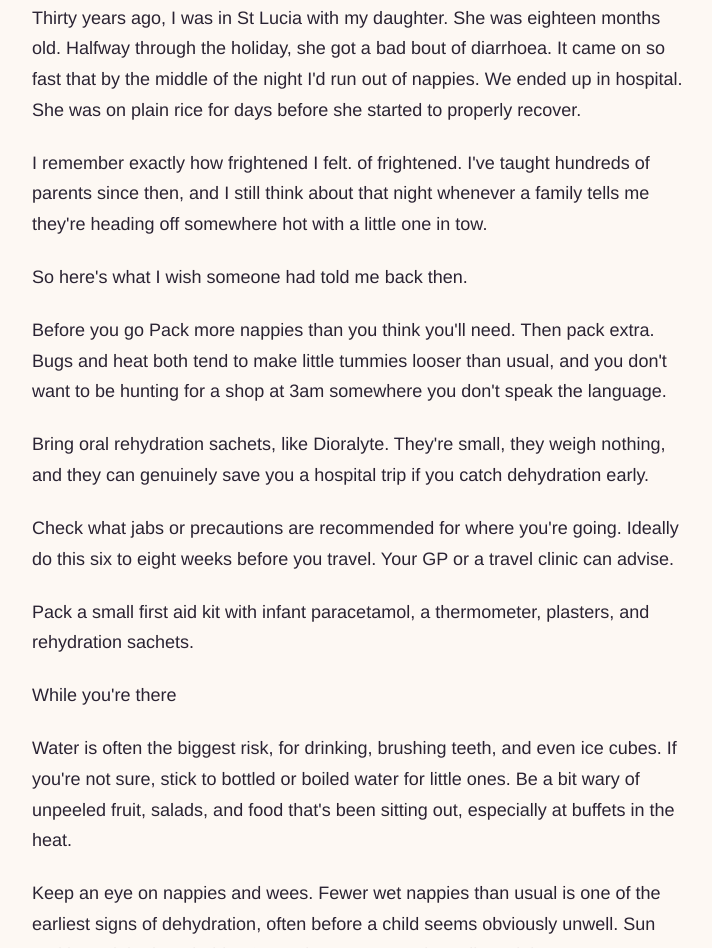
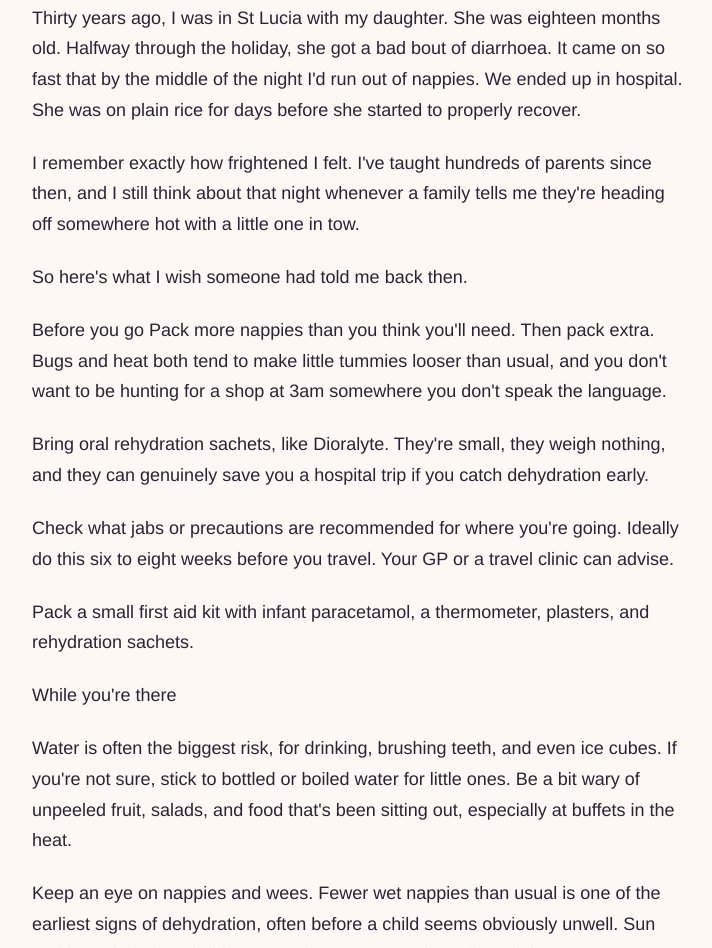
Before and after one commit to Teake1404/andchillax-website, an Eleventy site: page blog/_posts/keeping-your-little-one-well-on-holiday.md in a window 1280 px wide. Shown: the part 839-1787 px from the top of the page, without its empty margins (280-992 px from the left). Built offline with nearby package versions, Linux system fonts and the light colour scheme; Eleventy itself is replaced by a stand-in of ours; files that its build step writes are made by us from their sources.

Commit message:
Update Blog Post “keeping-your-little-one-well-on-holiday”

```diff
--- a/blog/_posts/keeping-your-little-one-well-on-holiday.md
+++ b/blog/_posts/keeping-your-little-one-well-on-holiday.md
@@ -16,7 +16,7 @@ cta_course: ""
 ---
 Thirty years ago, I was in St Lucia with my daughter. She was eighteen months old. Halfway through the holiday, she got a bad bout of diarrhoea. It came on so fast that by the middle of the night I'd run out of nappies. We ended up in hospital. She was on plain rice for days before she started to properly recover.
 
-I remember exactly how frightened I felt. of frightened. I've taught hundreds of parents since then, and I still think about that night whenever a family tells me they're heading off somewhere hot with a little one in tow.
+I remember exactly how frightened I felt. I've taught hundreds of parents since then, and I still think about that night whenever a family tells me they're heading off somewhere hot with a little one in tow.
 
 So here's what I wish someone had told me back then.
 
```
